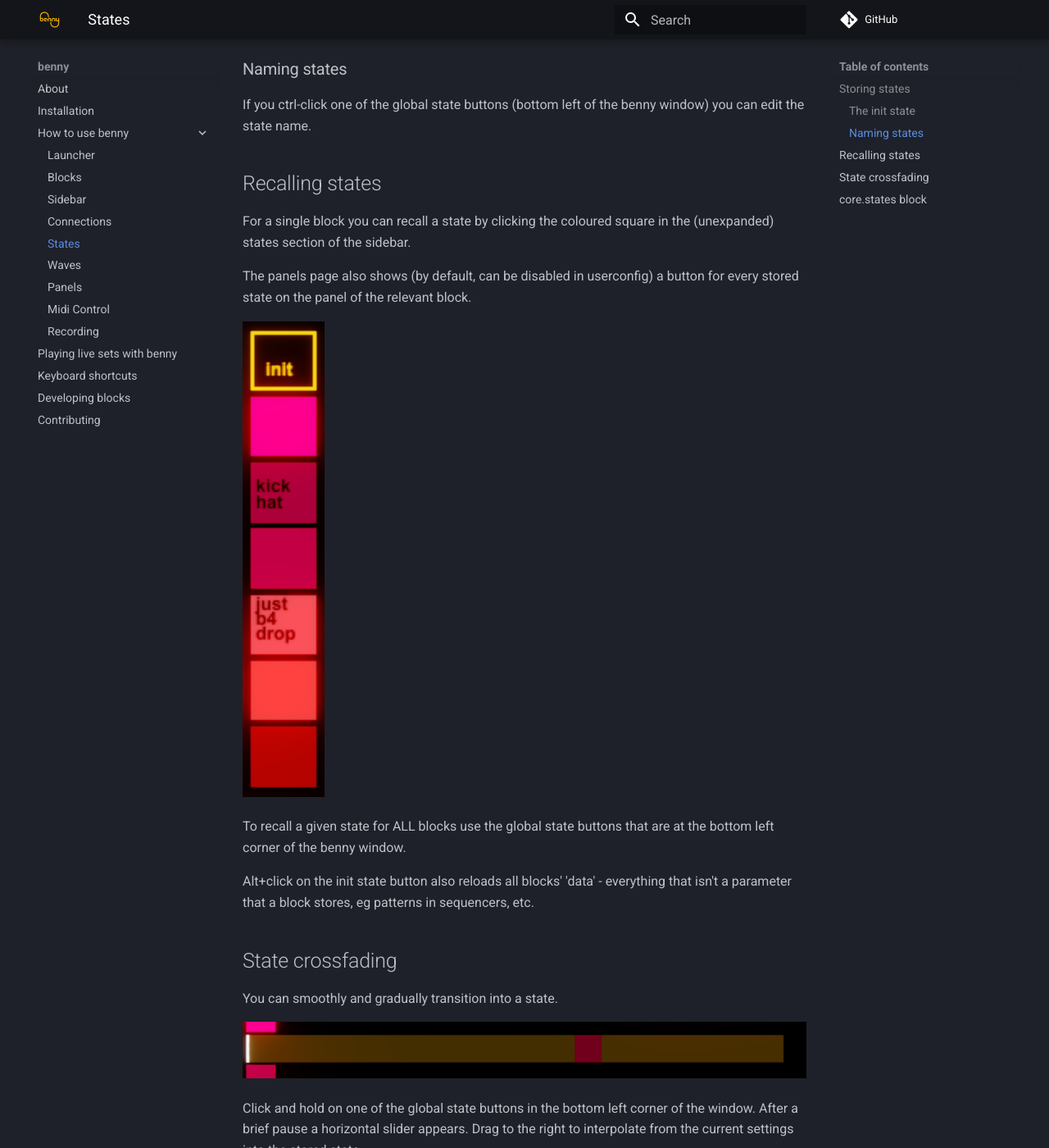
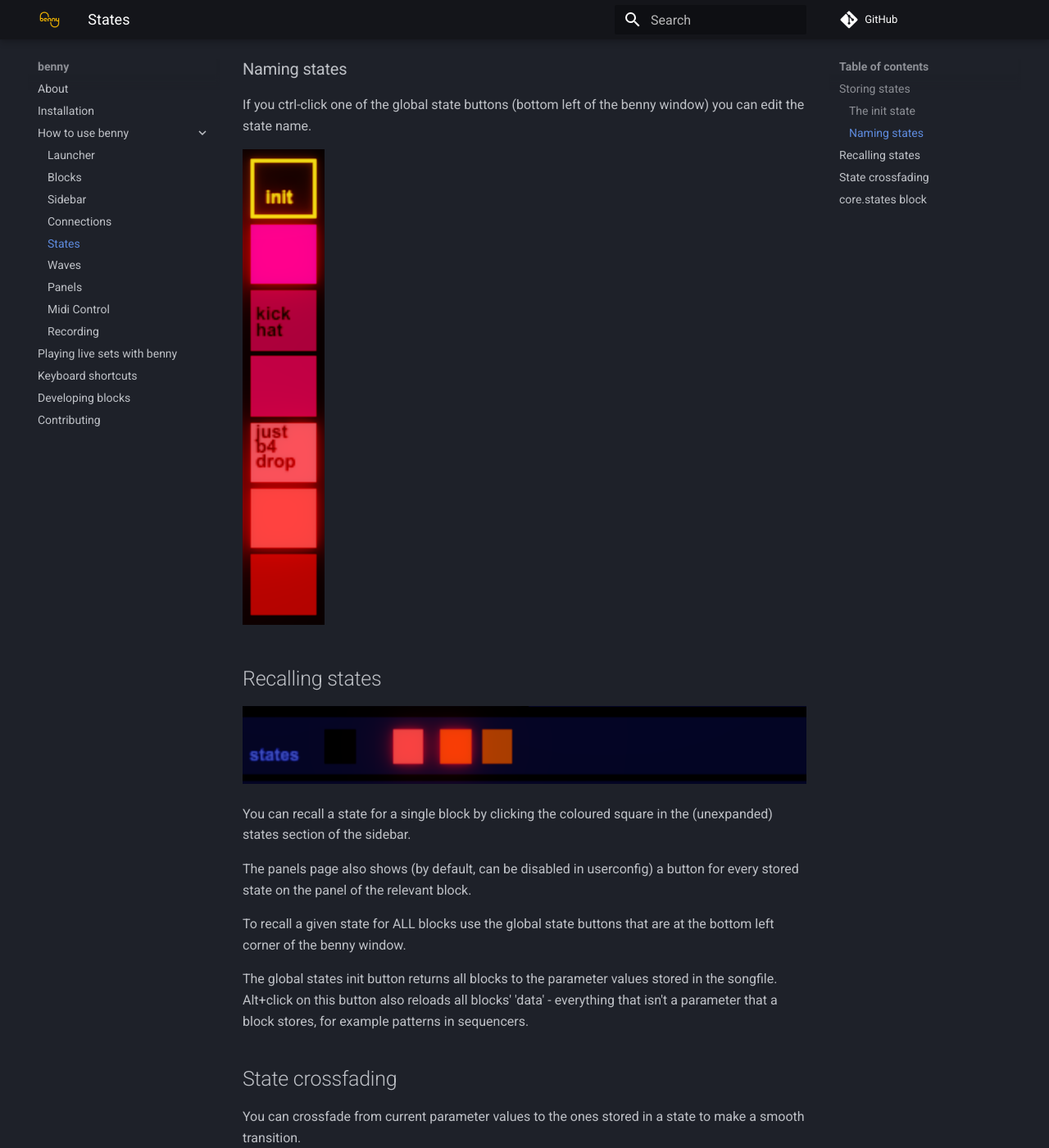
Before and after one commit to playbenny/benny_manual, an MkDocs documentation site: the page built from docs/states.md, in a window 1280 px wide and 1400 px high, scrolled down 779 px. Shown: the whole window at 82% size. Built offline with MkDocs 1.6.1 and Material for MkDocs 9.7.7, drawn with Linux system fonts in a browser that asks for light colours; comment, search, counter and statistics services are not loaded.

Commit message:
Update states.md

```diff
--- a/docs/states.md
+++ b/docs/states.md
@@ -16,21 +16,23 @@ Once you save a songfile the initial state of all blocks is stored to the **init
 
 If you ctrl-click one of the global state buttons (bottom left of the benny window) you can edit the state name.
 
+![global state buttons](assets/screenshots/global_states.png)
+
 ## Recalling states
 
-For a single block you can recall a state by clicking the coloured square in the (unexpanded) states section of the sidebar.
+![sidebar states](assets/screenshots/sidebar_states_folded.png)
+
+You can recall a state for a single block by clicking the coloured square in the (unexpanded) states section of the sidebar.
 
 The panels page also shows (by default, can be disabled in userconfig) a button for every stored state on the panel of the relevant block.
 
-![global state buttons](assets/screenshots/global_states.png)
-
 To recall a given state for ALL blocks use the global state buttons that are at the bottom left corner of the benny window.
 
-Alt+click on the init state button also reloads all blocks' 'data' - everything that isn't a parameter that a block stores, eg patterns in sequencers, etc.
+The global states init button returns all blocks to the parameter values stored in the songfile. Alt+click on this button also reloads all blocks' 'data' - everything that isn't a parameter that a block stores, for example patterns in sequencers.
 
 ## State crossfading
 
-You can smoothly and gradually transition into a state.
+You can crossfade from current parameter values to the ones stored in a state to make a smooth transition.
 
 ![state xfade](assets/screenshots/state_fade.png)
 
```
